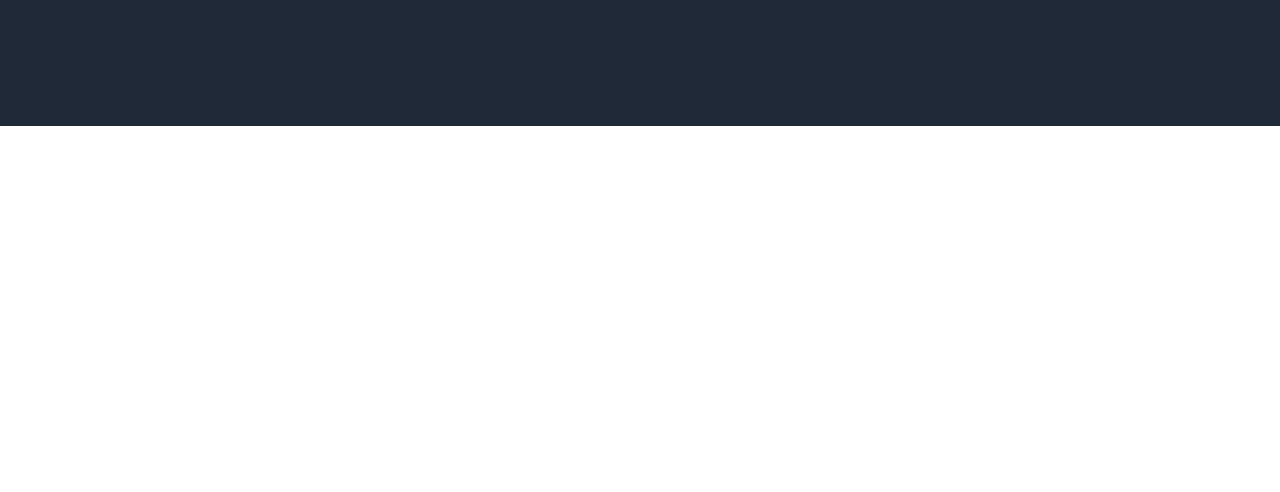
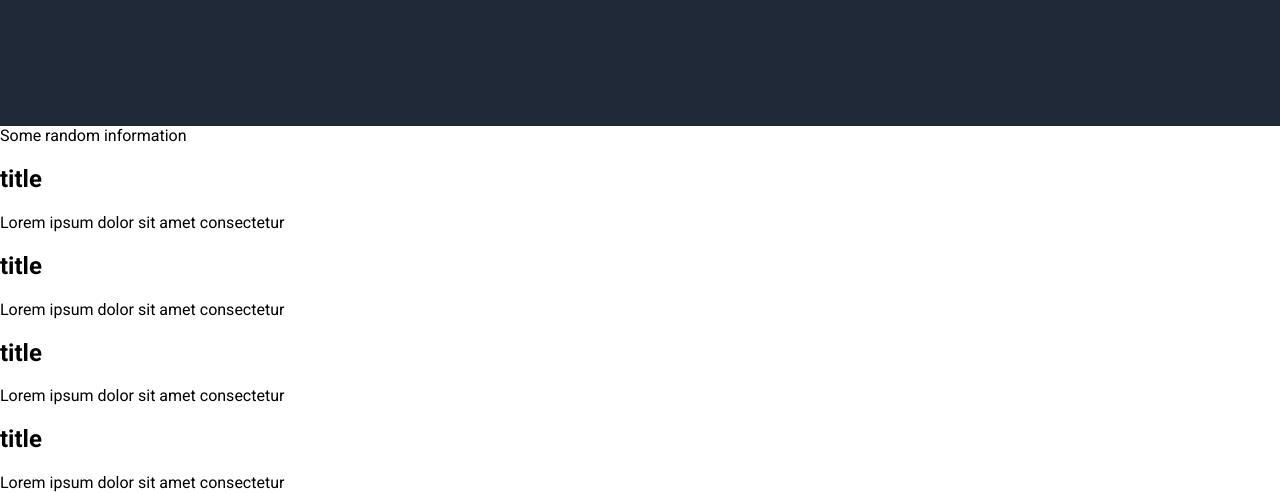
Before and after one commit to 01Rian/LANDING-PAGE, a plain HTML site: page index.html in a window 1280 px wide. Shown: the part 424-916 px from the top of the page. Before the commit the page ends 800 px from the top, so only its background shows below. Drawn offline with Linux system fonts and the light colour scheme.

Commit message:
add main html structure

```diff
--- a/index.html
+++ b/index.html
@@ -30,5 +30,30 @@
             <img src="https://source.unsplash.com/500x240" alt="logo">
         </section>
     </header>
+    <main>
+        <section class="main-top">
+            <div class="title-main-top">
+                Some random information
+            </div>
+            <div class="cards">
+                <div class="card">
+                    <h2>title</h2>
+                    <p>Lorem ipsum dolor sit amet consectetur</p>
+                </div>
+                <div class="card">
+                    <h2>title</h2>
+                    <p>Lorem ipsum dolor sit amet consectetur</p>
+                </div>
+                <div class="card">
+                    <h2>title</h2>
+                    <p>Lorem ipsum dolor sit amet consectetur</p>
+                </div>
+                <div class="card">
+                    <h2>title</h2>
+                    <p>Lorem ipsum dolor sit amet consectetur</p>
+                </div>
+            </div>
+        </section>
+    </main>
 </body>
 </html>
--- a/style.css
+++ b/style.css
@@ -81,3 +81,5 @@ button {
     border-radius: 8px;
     background-color: #3882F6;
 }
+
+ /* Main */
```
